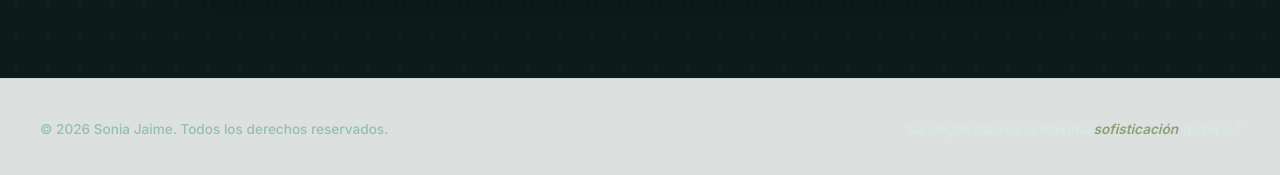
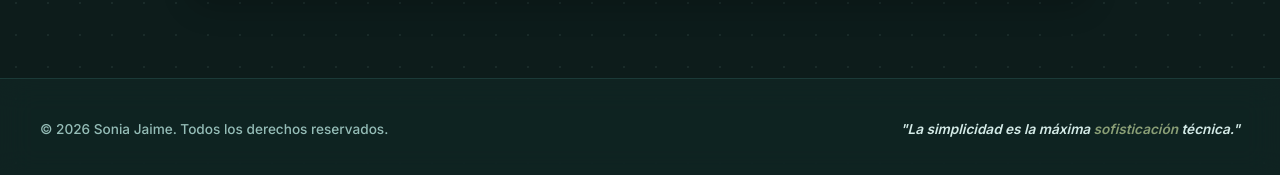
Before and after one commit to soniajdvDev/portfolio, a plain HTML site: page index.html in a window 1280 px wide. Shown: the part 5645-5820 px from the top of the page. Drawn offline with nearby package versions, Linux system fonts and the light colour scheme.

Commit message:
Fix footer contrast

```diff
--- a/styles.css
+++ b/styles.css
@@ -1332,7 +1332,9 @@ textarea.form-control {
 /* 13. FOOTER */
 footer {
   border-top: var(--border-glass);
-  background: rgba(243, 247, 246, 0.9);
+  background: var(--color-bg-card);
+  backdrop-filter: blur(16px) saturate(140%);
+  -webkit-backdrop-filter: blur(16px) saturate(140%);
   padding: 40px 24px;
   position: relative;
   z-index: 10;
```
